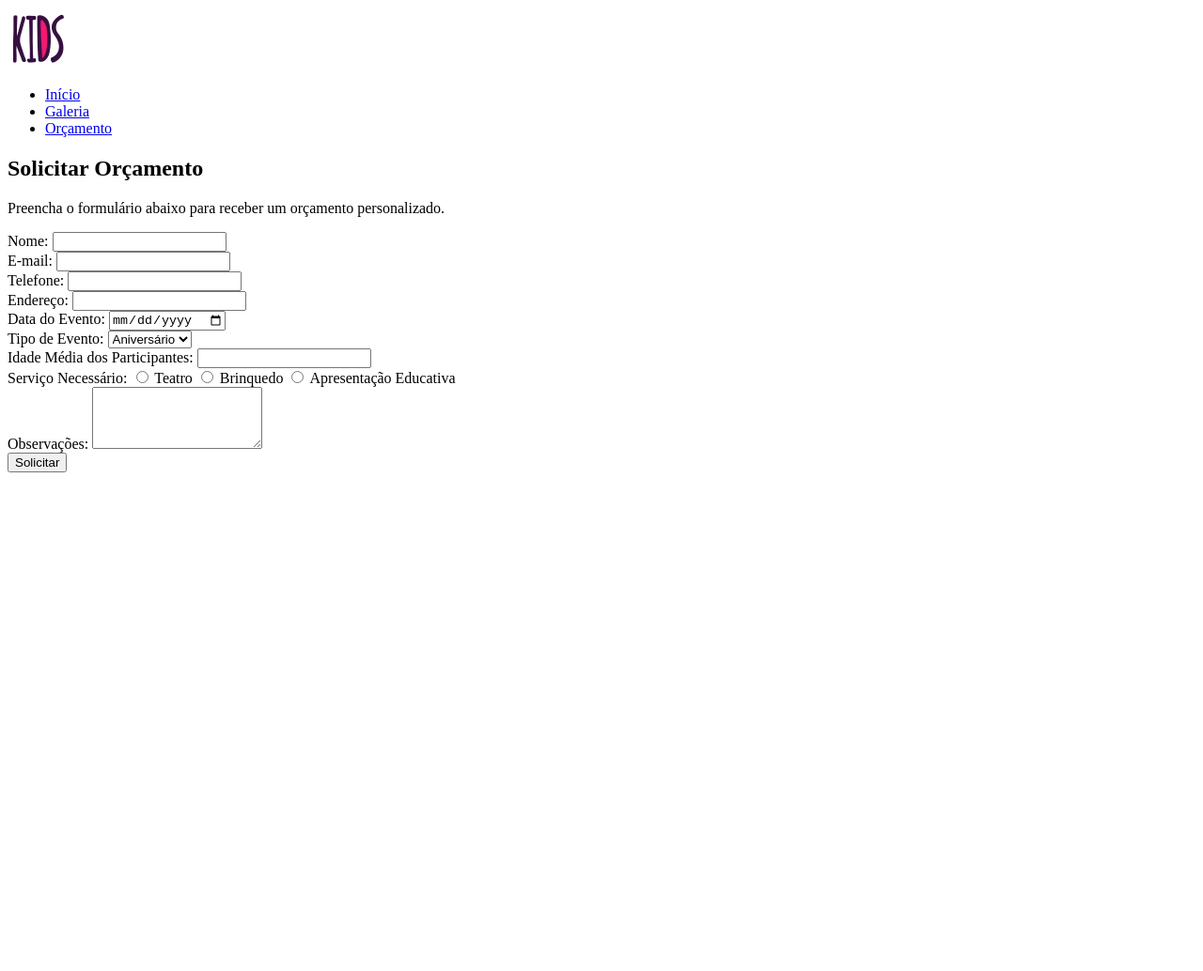
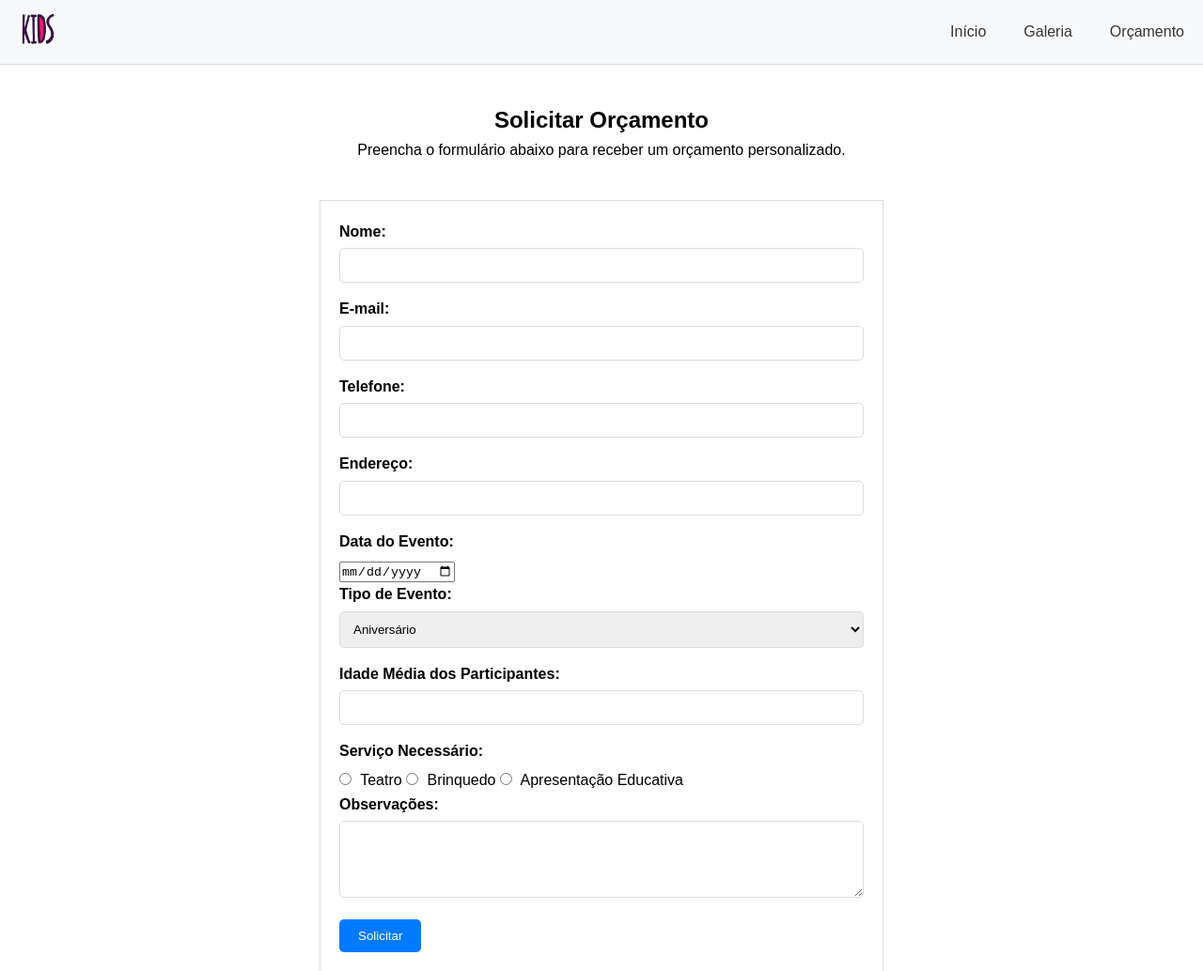
Before and after one commit to vinistringue/Festinha-infantil, a plain HTML site: page orcamento.html in a window 1280 px wide. Shown: the top 1034 px of the page at 94% size. Before the commit the page ends 800 px from the top, so only its background shows below. Drawn offline with Linux system fonts and the light colour scheme.

Commit message:
Commit #2: Adicionando estilização ao orcamento.html

```diff
--- a/css/styles.css
+++ b/css/styles.css
@@ -1,3 +1,10 @@
+/* Reset de estilos para garantir consistência entre navegadores */
+* {
+  margin: 0;
+  padding: 0;
+  box-sizing: border-box;
+}
+
 /* Estilos gerais */
 body {
   font-family: Arial, sans-serif;
@@ -114,3 +121,90 @@ body {
     font-size: 14px;
   }
 }
+
+.container {
+  max-width: 1200px;
+  margin: 0 auto;
+  padding: 0 20px;
+}
+
+header {
+  background-color: #f8f9fa;
+  padding: 10px 0;
+  border-bottom: 1px solid #ddd;
+  display: flex;
+  justify-content: space-between;
+  align-items: center;
+}
+
+.logo img {
+  height: 40px;
+  margin-left: 20px;
+}
+
+nav ul {
+  list-style: none;
+  margin: 0;
+  padding: 0;
+  display: flex;
+}
+
+nav a {
+  text-decoration: none;
+  color: #333;
+  padding: 10px 20px;
+}
+
+.page-title {
+  text-align: center;
+  margin: 40px 0;
+}
+
+.quote-form {
+  max-width: 600px;
+  margin: 0 auto;
+  padding: 20px;
+  border: 1px solid #ddd;
+}
+
+.quote-form label {
+  display: block;
+  margin-bottom: 5px;
+  font-weight: bold;
+}
+
+.quote-form input[type="text"],
+.quote-form input[type="email"],
+.quote-form input[type="tel"],
+.quote-form input[type="number"],
+.quote-form select,
+.quote-form textarea {
+  width: 100%;
+  padding: 10px;
+  margin-bottom: 15px;
+  border: 1px solid #ddd;
+  border-radius: 5px;
+}
+
+.quote-form button {
+  background-color: #007bff;
+  color: #fff;
+  border: none;
+  padding: 10px 20px;
+  border-radius: 5px;
+  cursor: pointer;
+}
+
+.quote-form button:hover {
+  background-color: #0056b3;
+}
+
+/* Estilização específica para formulário de radio buttons */
+.quote-form .form-group input[type="radio"] {
+  margin-right: 5px;
+}
+
+/* Estilização específica para textarea */
+.quote-form textarea {
+  resize: vertical;
+}
--- a/orcamento.html
+++ b/orcamento.html
@@ -3,7 +3,8 @@
 <head>
   <meta charset="UTF-8">
   <meta name="viewport" content="width=device-width, initial-scale=1.0">
-  <link rel="stylesheet" href="css/style.css">
+  <link rel="stylesheet" href="css/styles.css">
+  <link rel="icon" href="images/logo.png">
   <title>Solicitar Orçamento</title>
 </head>
 <body>
```
Also changed, not shown: index.html (+1 -1 lines). Lines whose indentation alone changed are shown as unchanged.
